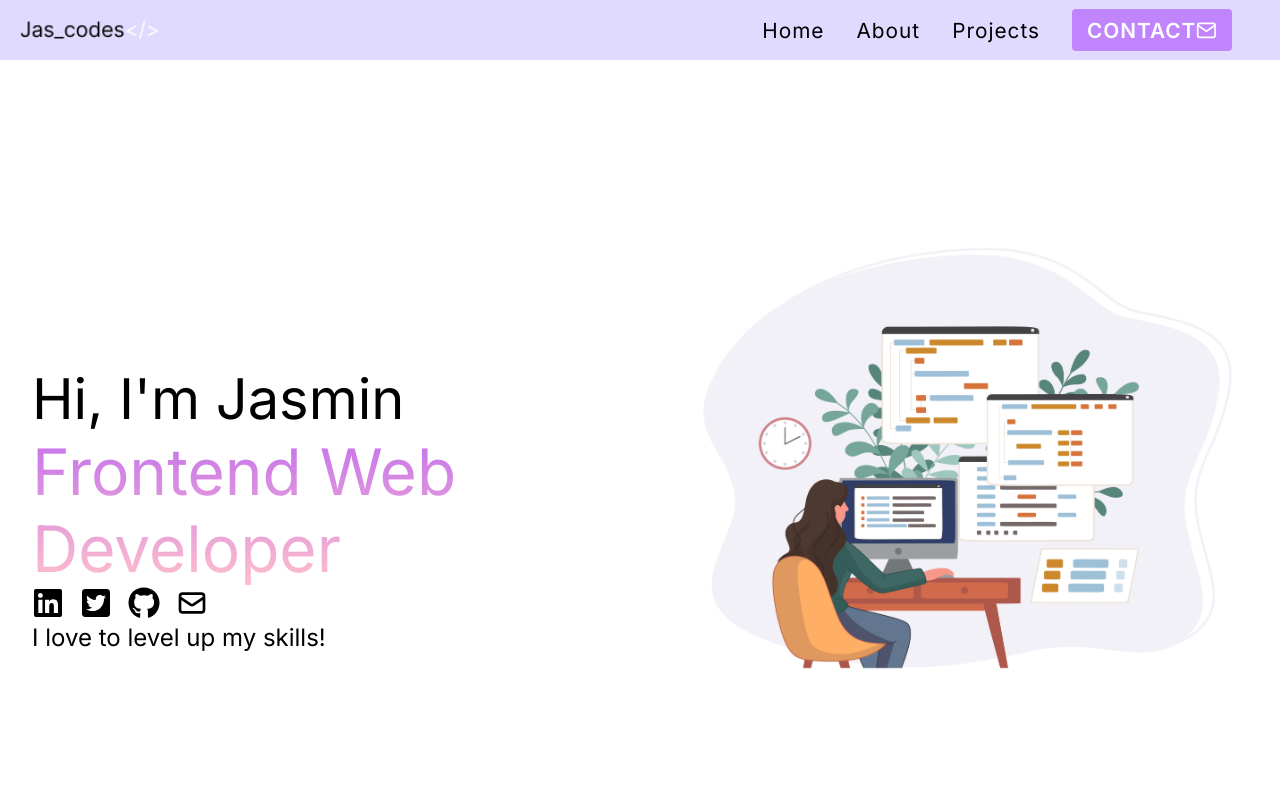
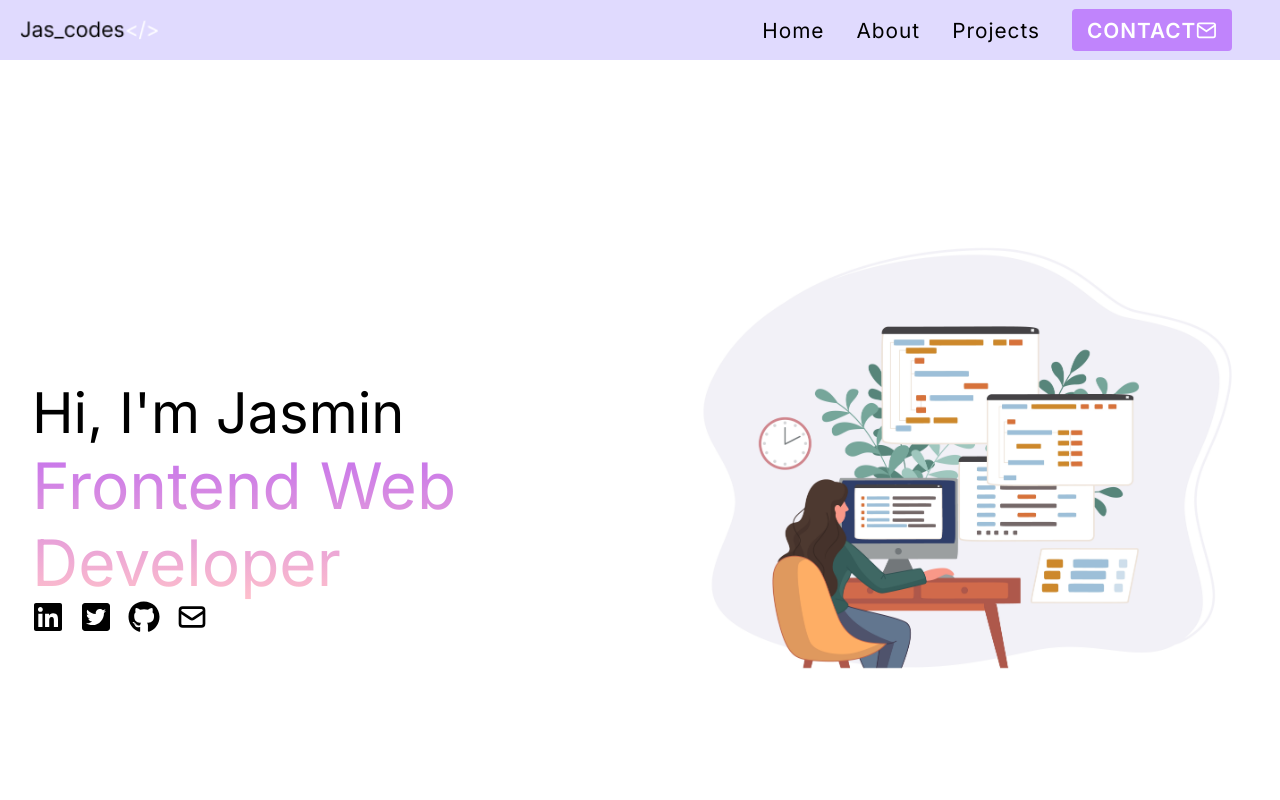
Before and after one commit to Jasminvillatoro/Jasmin-Portfolio, a React (Create React App) app: page / in a window 1280 px wide. Shown: the top 800 px of the page. Built offline with nearby package versions, Linux system fonts and the light colour scheme.

Commit message:
deleted text

```diff
--- a/src/components/Hero.js
+++ b/src/components/Hero.js
@@ -40,7 +40,6 @@ const Hero = () => {
               <HiOutlineMail />
             </a>
           </div>
-          <p>I love to level up my skills!</p>
         </div>
         <div className="hero-img-cnt">
           <img className="hero-img" src={coder} alt="programmer" />
```
